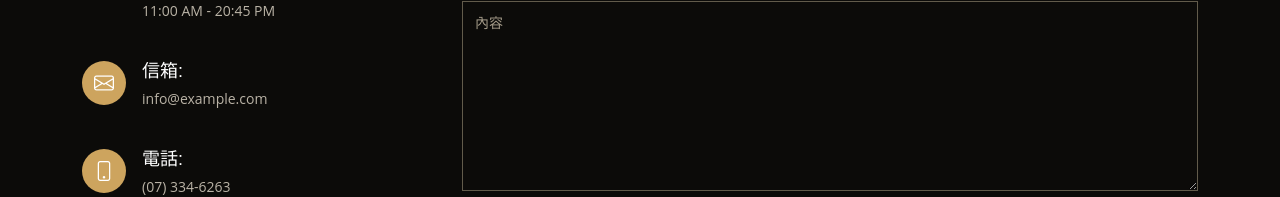
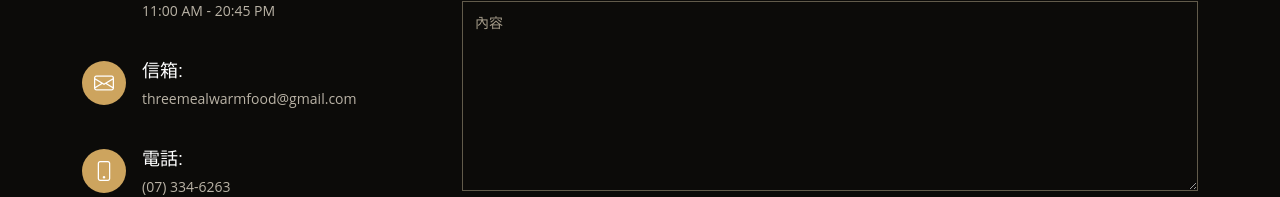
Before and after one commit to ChenBoYam/Restaurant-APP, a React (Create React App) app in the folder frontend/: page / in a window 1280 px wide. Shown: the part 4294-4491 px from the top of the page. Built offline with nearby package versions, Linux system fonts and the light colour scheme.

Commit message:
change email

```diff
--- a/frontend/src/components/Contact.jsx
+++ b/frontend/src/components/Contact.jsx
@@ -42,7 +42,7 @@ function Contact() {
                                 <div class="email">
                                     <i class="bi bi-envelope"></i>
                                     <h4>信箱:</h4>
-                                    <p>info@example.com</p>
+                                    <p>threemealwarmfood@gmail.com</p>
                                 </div>
 
                                 <div class="phone">
```
